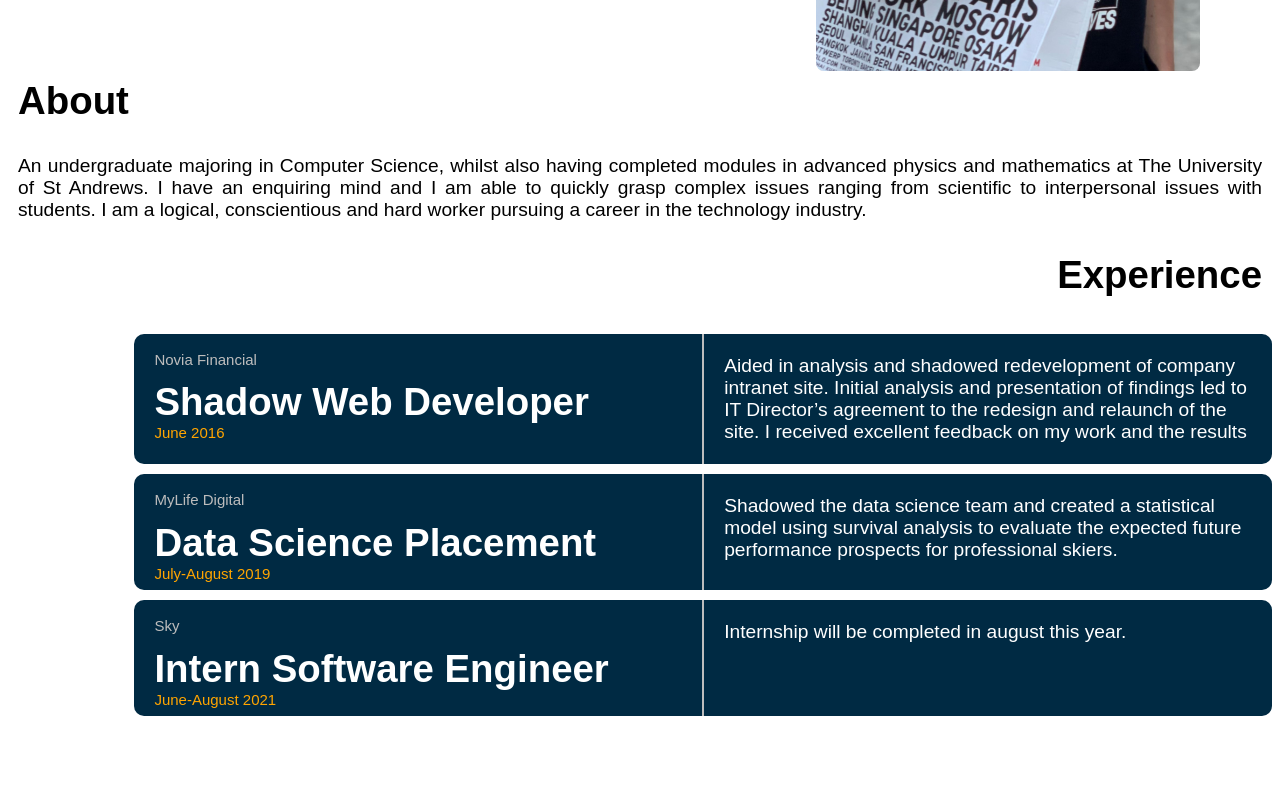
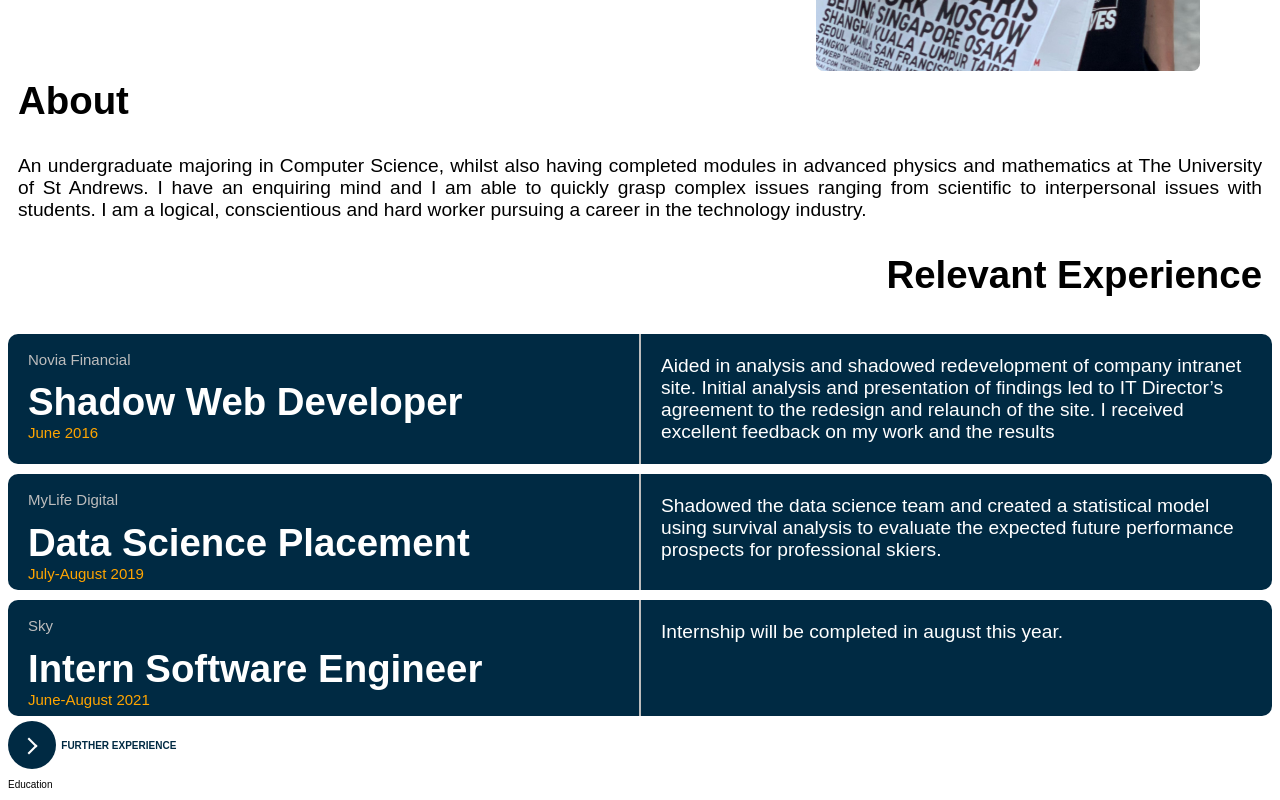
Before and after one commit to rupert648/personal-site, a React (Create React App) app: page / in a window 1280 px wide. Shown: the part 829-1629 px from the top of the page. Before the commit the page ends 1550 px from the top, so only its background shows below. Built offline with nearby package versions, Linux system fonts and the light colour scheme.

Commit message:
tidied up code, added animations and added fancy button

```diff
--- a/package.json
+++ b/package.json
@@ -6,12 +6,15 @@
     "@testing-library/jest-dom": "^5.11.4",
     "@testing-library/react": "^11.1.0",
     "@testing-library/user-event": "^12.1.10",
+    "animate.css": "^4.1.1",
     "react": "^17.0.2",
     "react-dom": "^17.0.2",
     "react-icons": "^4.2.0",
+    "react-reveal": "^1.2.2",
     "react-router-dom": "^5.2.0",
     "react-scripts": "4.0.3",
     "react-transition-group": "^4.4.1",
+    "sass": "^1.34.0",
     "styled-components": "^5.3.0",
     "web-vitals": "^1.0.1"
   },
--- a/src/components/ExperienceCard.js
+++ b/src/components/ExperienceCard.js
@@ -6,7 +6,7 @@ const Card = styled.div`
     color: white;
     margin: 5px 0px;
     border-radius: 10px;
-    width:90%;
+    width:100%;
     float:right;
 
     display: flex;
--- a/src/components/MobileExperienceCard.js
+++ b/src/components/MobileExperienceCard.js
@@ -0,0 +1,65 @@
+import React from 'react'
+import styled from 'styled-components'
+
+const Card = styled.div`
+   background-color: #002a43;
+   color: white;
+   margin: auto;
+   margin-top: 20px;
+   border-radius: 10px;
+   width: 80%;
+   float: center;
+
+`;
+
+const TitleArea = styled.div`
+    padding: 5px 20px;
+    width: 100%;
+`;
+
+const CompanyName = styled.h1`
+    font-style: normal;
+    font-weight: normal;
+    color: #BDBDBD;
+`;
+
+const RoleTitle = styled.h1`
+    margin: 0;
+    font-weight: bold;
+    font-size: 3vw;
+`;
+
+const Date = styled.h2`
+    margin: 0 0 3px 0;
+    font-weight: 200;
+    color: orange;
+`;
+
+const DescriptionArea = styled.div`
+    padding: 2px 20px;
+`;
+
+const Description = styled.p`
+    font-style: normal;
+    font-weight: 500;
+    font-size: 3vw;
+    text-align: left;
+`;
+
+function MobileExperienceCard(props) {
+    return (
+        <Card>
+           <TitleArea>
+            <CompanyName>{props.experience.company}</CompanyName>
+            <RoleTitle>{props.experience.title}</RoleTitle>
+            <Date>{props.experience.date}</Date>
+           </TitleArea>
+           <hr></hr>
+           <DescriptionArea>
+               <Description>{props.experience.about}</Description>
+           </DescriptionArea>
+        </Card>
+    )
+}
+
+export default MobileExperienceCard
--- a/src/components/Navbar.js
+++ b/src/components/Navbar.js
@@ -10,6 +10,7 @@ const Nav = styled.nav`
     position: fixed;
     line-height: 65px;
     text-align: center;
+    z-index: 100;
 `;
 
 const Logo = styled(Link)`
--- a/src/data/experienceData.js
+++ b/src/data/experienceData.js
@@ -32,6 +32,21 @@ const otherExperience = [
         title: "Shop assistant",
         company: "Dorothy House Hospice",
         date: "May-September 2017",
+    },
+    {
+        title: "Computing Society Treasurer",
+        company: "St Andrews Computing Society",
+        date: "September 2020-May 2021",
+    },
+    {
+        title: "Computing Society President",
+        company: "St Andrews Computing Society",
+        date: "May 2021 - Present",
+    },
+    {
+        title: "Badminton Club Social Secretary",
+        company: "St Andrews Badminton Club",
+        date: "September 2019 - May 2020"
     }
 ]
 
--- /dev/null
+++ b/src/pages/FancyButton.scss
@@ -0,0 +1,95 @@
+@import url('https://fonts.googleapis.com/css?family=Mukta:700');
+
+$bg: #f3f8fa;
+$white: #fff;
+$black: #002a43;
+
+@mixin transition($property: all, $duration: 0.45s, $ease: cubic-bezier(0.65,0,.076,1)) {
+  transition: $property $duration $ease;
+}
+
+
+
+
+button {
+  position: relative;
+  display: inline-block;
+  cursor: pointer;
+  outline: none;
+  border: 0;
+  vertical-align: middle;
+  text-decoration: none;
+  background: transparent;
+  padding: 0;
+  font-size: inherit;
+  font-family: inherit;
+  &.learn-more {
+    width: 12rem;
+    height: auto;
+    .circle {
+      @include transition(all, 0.45s, cubic-bezier(0.65,0,.076,1));
+      position: relative;
+      display: block;
+      margin: 0;
+      width: 3rem;
+      height: 3rem;
+      background: $black;
+      border-radius: 1.625rem;
+      .icon {
+        @include transition(all, 0.45s, cubic-bezier(0.65,0,.076,1));
+        position: absolute;
+        top: 0;
+        bottom: 0;
+        margin: auto;
+        background: $white;
+        &.arrow {
+          @include transition(all, 0.45s, cubic-bezier(0.65,0,.076,1));
+          left: 0.625rem;
+          width: 1.125rem;
+          height: 0.125rem;
+          background: none;
+          &::before {
+            position: absolute;
+            content: '';
+            top: -0.25rem;
+            right: 0.0625rem;
+            width: 0.625rem;
+            height: 0.625rem;
+            border-top: 0.125rem solid #fff;
+            border-right: 0.125rem solid #fff;
+            transform: rotate(45deg);
+          }
+        }
+      }
+    }
+    .button-text {
+      @include transition(all, 0.45s, cubic-bezier(0.65,0,.076,1));
+      position: absolute;
+      top: 0;
+      left: 0;
+      right: 0;
+      bottom: 0;
+      padding: 0.75rem 0;
+      margin: 0.3rem 0 0 1.85rem;
+      color: $black;
+      font-weight: 700;
+      line-height: 1.6;
+      text-align: center;
+      text-transform: uppercase;
+    }
+  }
+  &:hover {
+    .circle {
+      width: 100%;
+      .icon {
+        &.arrow {
+        background: $white;
+        transform: translate(1rem, 0);
+        }
+      }
+    }
+    .button-text {
+      color: $white;
+    }
+  }
+}
--- a/src/pages/Homepage.js
+++ b/src/pages/Homepage.js
@@ -3,8 +3,11 @@ import styled from 'styled-components'
 import image from '../assets/ProfilePhoto.jpg'
 import experience from '../data/experienceData'
 import ExperienceCard from "../components/ExperienceCard"
+import './Homepage.css';
+import MobileExperienceCard from '../components/MobileExperienceCard'
+import Slide from 'react-reveal/Slide';
 
-import './Homepage.css';
+import "./FancyButton.scss"
 
 const HomePage = styled.section`
 `;
@@ -23,7 +26,7 @@ const TitleText = styled.div`
     width: 40%;
     position: absolute;
     left: -1000px;
-    bottom: 6rem;
+    bottom: 4rem;
 
     -webkit-animation: slide1 0.5s forwards;
     -webkit-animation-delay: 2s;
@@ -32,7 +35,7 @@ const TitleText = styled.div`
 `;
 
 const MainTitle = styled.h1`
-    font-size: 15vw;
+    font-size: 12vw;
 `;
 
 const SubTitle = styled.h1`
@@ -66,12 +69,20 @@ const MobileProfileImage = styled.img`
 
 `;
 
-
-
 const ExperienceTitle = styled.h1`
     font-size: 3vw;
     text-align: right;
     padding: 0 10px;
+`;
+
+const ExperienceArea = styled.div`
+    display: block;
+    width:100%;
+`;
+
+const FancyButton = styled.div`
+    width: 100%;
+    margin: auto;
 `;
 
 const Projects = styled.p`
@@ -134,16 +145,30 @@ mind and I am able to quickly grasp complex issues ranging from scientific to in
 issues with students. I am a logical, conscientious and hard worker
 pursuing a career in the technology industry.
             </About>
-            <ExperienceTitle>Experience</ExperienceTitle>
+            <ExperienceTitle>Relevant Experience</ExperienceTitle>
+            <ExperienceArea>
             {
                 experience.relevantExperience.map(experience => {
                     return (
-                        <ExperienceCard experience={experience} />
-                    )
+                        windowDimensions.width > 600 ?
+                            <Slide left><ExperienceCard experience={experience} /></Slide> :
+                            <Slide left><MobileExperienceCard experience={experience} /></Slide>
+                    );
                 })
             }
-            <Projects />
-            <Education />
+            </ExperienceArea>
+            {/* much easier to make this fancy in sass :)*/
+                // will redirrec to an "Experiences page" (eventually)
+            }
+            <FancyButton id="container">
+                <button class="learn-more">
+                    <span class="circle" aria-hidden="true">
+                    <span class="icon arrow"></span>
+                    </span>
+                    <span class="button-text">Further Experience</span>
+                </button>
+            </FancyButton>
+            <Education>Education</Education>
         </HomePage>
     )
 }
```
Also changed, not shown: src/components/OtherExperienceCard.js (added, +20 -0 lines), src/data/projectData.js (added, +42 -0 lines), 1 other file (tests, documents, lock files or other folders).
